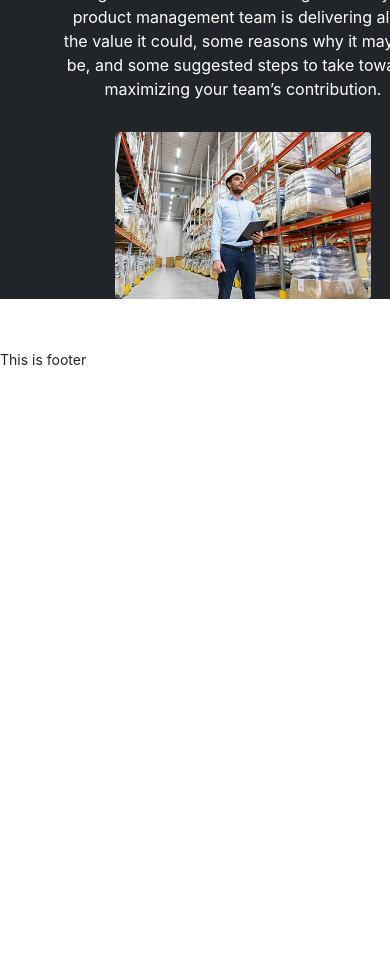
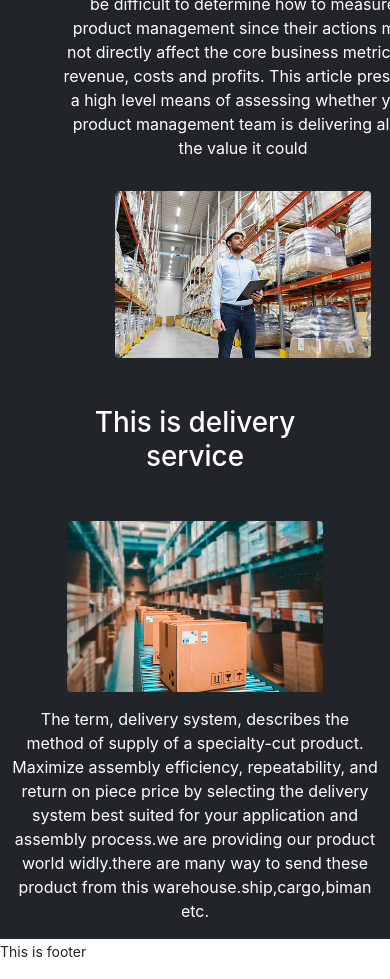
Before and after one commit to AkashMAbrrar/warehouse-management-client-site, a React (Create React App) app: page / in a window 390 px wide. Shown: the part 680-1659 px from the top of the page. Before the commit the page ends 1067 px from the top, so only its background shows below. Built offline with nearby package versions, Linux system fonts and the light colour scheme; no server answers.

Commit message:
another section added for product deliveries

```diff
--- a/src/components/Home/Delivery/Delivery.css
+++ b/src/components/Home/Delivery/Delivery.css
@@ -0,0 +1,23 @@
+.delivery-container {
+    display: grid;
+    grid-template-columns: repeat(2, 1fr);
+    grid-gap: 15px;
+    text-align: center;
+}
+
+@media only screen and (max-width:576px) {
+    .delivery-container {
+        grid-template-columns: repeat(1, 1fr);
+        width: 100%;
+    }
+
+    .delivery-container img {
+        width: 70%;
+    }
+}
+
+@media only screen and (min-width:577px) and (max-width:992px) {
+    .delivery-container {
+        grid-template-columns: repeat(1, 1fr);
+    }
+}
--- a/src/components/Home/Delivery/Delivery.js
+++ b/src/components/Home/Delivery/Delivery.js
@@ -1,9 +1,19 @@
 import React from 'react';
+import './Delivery.css';
+import deliver from '../../images/stock-1.jpg'
 
 const Delivery = () => {
     return (
         <div>
-            <h2>This is delivery service</h2>
+            <h1 className='text-center m-5'>This is delivery service</h1>
+            <div className='container delivery-container'>
+                <div>
+                    <img className='rounded' src={deliver} alt="" />
+                </div>
+                <div>
+                    <p>The term, delivery system, describes the method of supply of a specialty-cut product. Maximize assembly efficiency, repeatability, and return on piece price by selecting the delivery system best suited for your application and assembly process.we are providing our product world widly.there are many way to send these product from this warehouse.ship,cargo,biman etc.</p>
+                </div>
+            </div>
         </div>
     );
 };
--- a/src/components/Home/Home.js
+++ b/src/components/Home/Home.js
@@ -2,6 +2,7 @@ import React from 'react';
 import Inventories from '../Inventories/Inventories';
 import banner from '../images/banner-1.jpg';
 import Managment from './Managment/Managment';
+import Delivery from './Delivery/Delivery';
 
 const Home = () => {
     return (
@@ -9,6 +10,7 @@ const Home = () => {
             <img className='w-100' src={banner} alt="" />
             <Inventories></Inventories>
             <Managment></Managment>
+            <Delivery></Delivery>
         </div>
     );
 };
--- a/src/components/Home/Managment/Management.css
+++ b/src/components/Home/Managment/Management.css
@@ -15,3 +15,9 @@
         width: 70%;
     }
 }
+
+@media only screen and (min-width:577px) and (max-width:992px) {
+    .manager-conainer {
+        grid-template-columns: repeat(1, 1fr);
+    }
+}
--- a/src/components/Home/Managment/Managment.js
+++ b/src/components/Home/Managment/Managment.js
@@ -4,12 +4,15 @@ import './Management.css';
 
 const Managment = () => {
     return (
-        <div className='container m-5 manager-conainer'>
-            <div>
-                <p>Product Management has such a broad definition and set of responsibilities within a company that it can be difficult to assess which activities are truly delivering value. It can also be difficult to determine how to measure product management since their actions may not directly affect the core business metrics of revenue, costs and profits. This article presents a high level means of assessing whether your product management team is delivering all of the value it could, some reasons why it may not be, and some suggested steps to take towards maximizing your team’s contribution.</p>
-            </div>
-            <div>
-                <img className='rounded' src={manage} alt="" />
+        <div>
+            <h2 className='text-white text-center m-5'>Our Product Contribution Systems</h2>
+            <div className='container m-5 manager-conainer'>
+                <div>
+                    <p>Product Management has such a broad definition and set of responsibilities within a company that it can be difficult to assess which activities are truly delivering value. It can also be difficult to determine how to measure product management since their actions may not directly affect the core business metrics of revenue, costs and profits. This article presents a high level means of assessing whether your product management team is delivering all of the value it could</p>
+                </div>
+                <div>
+                    <img className='rounded' src={manage} alt="" />
+                </div>
             </div>
         </div>
     );
```
